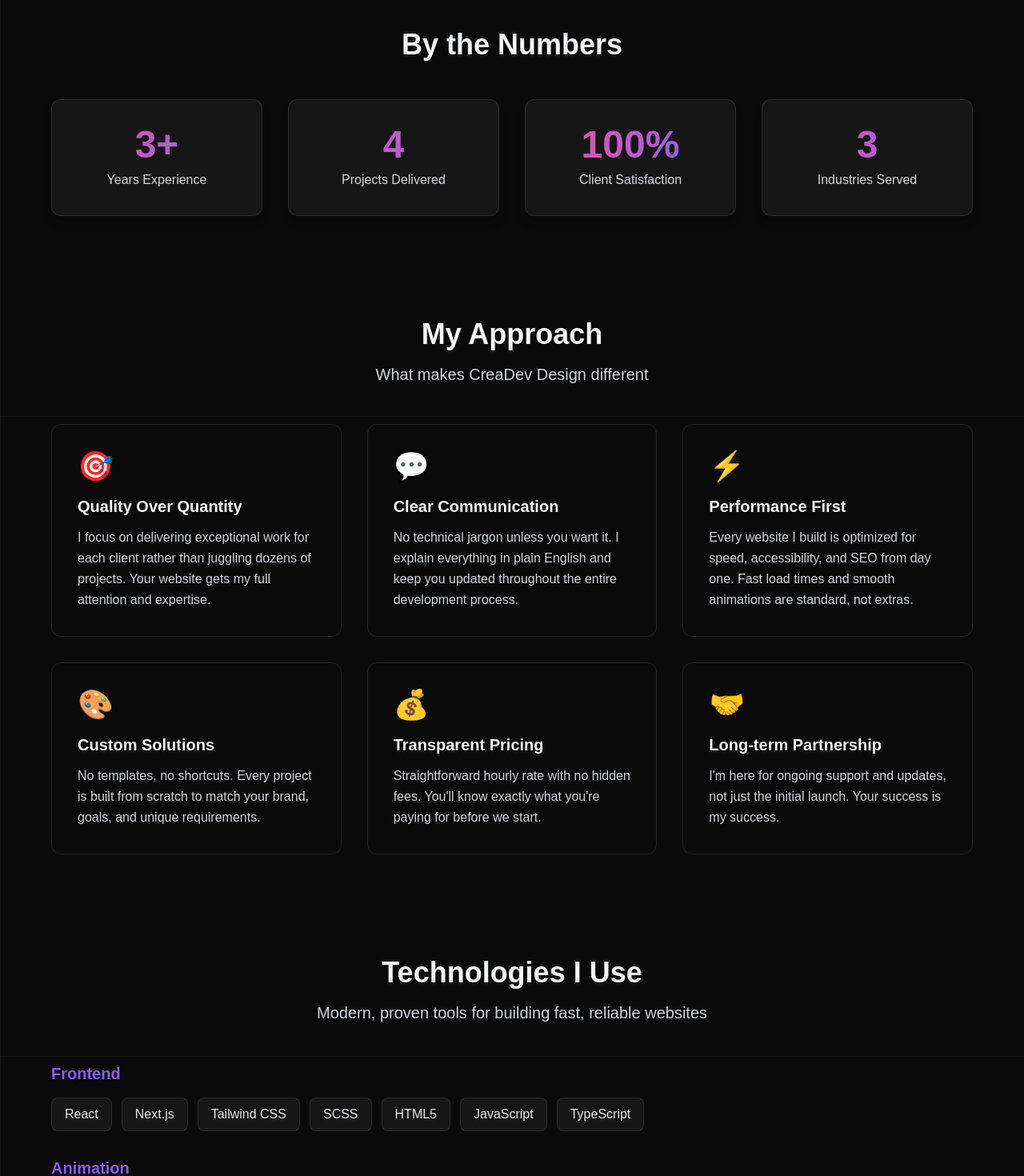
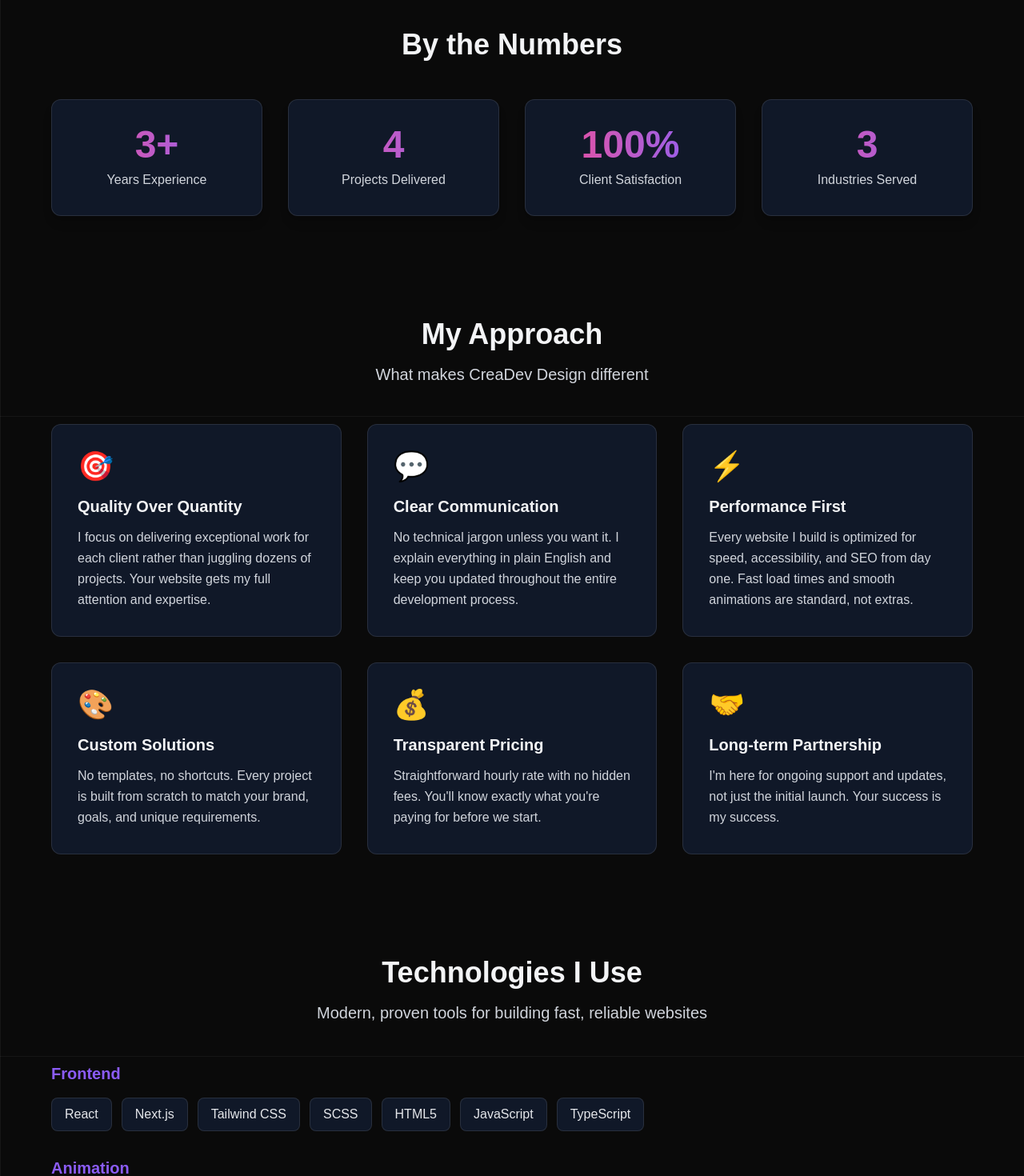
Before and after one commit to yaserhdev/creadev-design, a Next.js app: page /about in a window 1280 px wide. Shown: the part 1080-2550 px from the top of the page at 80% size. Built offline with nearby package versions, Linux system fonts and the light colour scheme.

Commit message:
Completed all styling updates

```diff
--- a/app/about/page.tsx
+++ b/app/about/page.tsx
@@ -95,7 +95,7 @@ export default function AboutPage() {
 
             <div className="grid grid-cols-1 md:grid-cols-2 lg:grid-cols-4 gap-8">
               <ScrollAnimation delay={0.1}>
-                <div className="text-center p-8 bg-white/5 rounded-xl border border-white/10 shadow-lg hover:bg-white/10 transition-all">
+                <div className="text-center p-8 bg-gray-900 rounded-xl border border-white/10 shadow-lg hover:bg-gray-800 transition-all">
                   <div className="text-5xl font-bold bg-gradient-to-r from-brand-pink to-brand-purple bg-clip-text text-transparent mb-2">
                     3+
                   </div>
@@ -104,7 +104,7 @@ export default function AboutPage() {
               </ScrollAnimation>
 
               <ScrollAnimation delay={0.2}>
-                <div className="text-center p-8 bg-white/5 rounded-xl border border-white/10 shadow-lg hover:bg-white/10 transition-all">
+                <div className="text-center p-8 bg-gray-900 rounded-xl border border-white/10 shadow-lg hover:bg-gray-800 transition-all">
                   <div className="text-5xl font-bold bg-gradient-to-r from-brand-pink to-brand-purple bg-clip-text text-transparent mb-2">
                     4
                   </div>
@@ -113,7 +113,7 @@ export default function AboutPage() {
               </ScrollAnimation>
 
               <ScrollAnimation delay={0.3}>
-                <div className="text-center p-8 bg-white/5 rounded-xl border border-white/10 shadow-lg hover:bg-white/10 transition-all">
+                <div className="text-center p-8 bg-gray-900 rounded-xl border border-white/10 shadow-lg hover:bg-gray-800 transition-all">
                   <div className="text-5xl font-bold bg-gradient-to-r from-brand-pink to-brand-purple bg-clip-text text-transparent mb-2">
                     100%
                   </div>
@@ -122,7 +122,7 @@ export default function AboutPage() {
               </ScrollAnimation>
 
               <ScrollAnimation delay={0.4}>
-                <div className="text-center p-8 bg-white/5 rounded-xl border border-white/10 shadow-lg hover:bg-white/10 transition-all">
+                <div className="text-center p-8 bg-gray-900 rounded-xl border border-white/10 shadow-lg hover:bg-gray-800 transition-all">
                   <div className="text-5xl font-bold bg-gradient-to-r from-brand-pink to-brand-purple bg-clip-text text-transparent mb-2">
                     3
                   </div>
@@ -145,7 +145,7 @@ export default function AboutPage() {
 
             <div className="grid md:grid-cols-3 gap-8">
               <ScrollAnimation delay={0.1}>
-                <div className="p-8 border border-white/10 rounded-xl hover:border-brand-purple hover:bg-white/5 transition-all">
+                <div className="p-8 bg-gray-900 border border-white/10 rounded-xl hover:border-brand-purple hover:bg-gray-800 transition-all">
                   <div className="text-4xl mb-4">🎯</div>
                   <h3 className="text-xl font-bold mb-3 text-gray-100">Quality Over Quantity</h3>
                   <p className="text-gray-300 leading-relaxed">
@@ -155,7 +155,7 @@ export default function AboutPage() {
               </ScrollAnimation>
 
               <ScrollAnimation delay={0.2}>
-                <div className="p-8 border border-white/10 rounded-xl hover:border-brand-purple hover:bg-white/5 transition-all">
+                <div className="p-8 bg-gray-900 border border-white/10 rounded-xl hover:border-brand-purple hover:bg-gray-800 transition-all">
                   <div className="text-4xl mb-4">💬</div>
                   <h3 className="text-xl font-bold mb-3 text-gray-100">Clear Communication</h3>
                   <p className="text-gray-300 leading-relaxed">
@@ -165,7 +165,7 @@ export default function AboutPage() {
               </ScrollAnimation>
 
               <ScrollAnimation delay={0.3}>
-                <div className="p-8 border border-white/10 rounded-xl hover:border-brand-purple hover:bg-white/5 transition-all">
+                <div className="p-8 bg-gray-900 border border-white/10 rounded-xl hover:border-brand-purple hover:bg-gray-800 transition-all">
                   <div className="text-4xl mb-4">⚡</div>
                   <h3 className="text-xl font-bold mb-3 text-gray-100">Performance First</h3>
                   <p className="text-gray-300 leading-relaxed">
@@ -175,7 +175,7 @@ export default function AboutPage() {
               </ScrollAnimation>
 
               <ScrollAnimation delay={0.4}>
-                <div className="p-8 border border-white/10 rounded-xl hover:border-brand-purple hover:bg-white/5 transition-all">
+                <div className="p-8 bg-gray-900 border border-white/10 rounded-xl hover:border-brand-purple hover:bg-gray-800 transition-all">
                   <div className="text-4xl mb-4">🎨</div>
                   <h3 className="text-xl font-bold mb-3 text-gray-100">Custom Solutions</h3>
                   <p className="text-gray-300 leading-relaxed">
@@ -185,7 +185,7 @@ export default function AboutPage() {
               </ScrollAnimation>
 
               <ScrollAnimation delay={0.5}>
-                <div className="p-8 border border-white/10 rounded-xl hover:border-brand-purple hover:bg-white/5 transition-all">
+                <div className="p-8 bg-gray-900 border border-white/10 rounded-xl hover:border-brand-purple hover:bg-gray-800 transition-all">
                   <div className="text-4xl mb-4">💰</div>
                   <h3 className="text-xl font-bold mb-3 text-gray-100">Transparent Pricing</h3>
                   <p className="text-gray-300 leading-relaxed">
@@ -195,7 +195,7 @@ export default function AboutPage() {
               </ScrollAnimation>
 
               <ScrollAnimation delay={0.6}>
-                <div className="p-8 border border-white/10 rounded-xl hover:border-brand-purple hover:bg-white/5 transition-all">
+                <div className="p-8 bg-gray-900 border border-white/10 rounded-xl hover:border-brand-purple hover:bg-gray-800 transition-all">
                   <div className="text-4xl mb-4">🤝</div>
                   <h3 className="text-xl font-bold mb-3 text-gray-100">Long-term Partnership</h3>
                   <p className="text-gray-300 leading-relaxed">
@@ -228,7 +228,7 @@ export default function AboutPage() {
                       {techs.map((tech) => (
                         <span
                           key={tech}
-                          className="px-4 py-2 bg-white/5 text-gray-200 rounded-lg border border-white/10 hover:bg-white/10 hover:border-brand-purple transition-all font-medium"
+                          className="px-4 py-2 bg-gray-900 text-gray-200 rounded-lg border border-white/10 hover:bg-gray-800 hover:border-brand-purple transition-all font-medium"
                         >
                           {tech}
                         </span>
@@ -240,7 +240,7 @@ export default function AboutPage() {
             </div>
 
             <ScrollAnimation delay={0.5}>
-              <div className="mt-12 p-8 bg-white/5 rounded-xl border border-white/10">
+              <div className="mt-12 p-8 bg-gray-900 rounded-xl border border-white/10">
                 <p className="text-center text-gray-300 leading-relaxed">
                   <strong className="text-brand-purple">Specialties:</strong> Tailwind CSS for rapid, responsive design • GSAP for buttery-smooth animations • Next.js for performance • Shopify API integration for e-commerce
                 </p>
--- a/components/layout/Footer.tsx
+++ b/components/layout/Footer.tsx
@@ -4,7 +4,7 @@ export default function Footer() {
   const currentYear = new Date().getFullYear();
 
   return (
-    <footer className="border-t border-gray-200 bg-white mt-auto">
+    <footer className="border-t border-gray-200 bg-black mt-auto">
       <div className="container mx-auto px-4 py-12">
         <div className="grid grid-cols-1 md:grid-cols-4 gap-8">
           {/* Brand Column */}
--- a/components/sections/ContactForm.tsx
+++ b/components/sections/ContactForm.tsx
@@ -250,16 +250,16 @@ export default function ContactForm() {
         <h3 className="text-2xl font-bold mb-4">Other Ways to Reach Me</h3>
         <div className="space-y-3 text-gray-700">
           <p>
-            <strong className="text-gray-900">Email:</strong>{' '}
+            <strong className="text-white">Email:</strong>{' '}
             <a href="mailto:yaser@creadevdesign.com" className="text-brand-purple hover:underline">
               yaser@creadevdesign.com
             </a>
           </p>
           <p>
-            <strong className="text-gray-900">Location:</strong> Fairfax, Virginia
+            <strong className="text-white">Location:</strong> Fairfax, Virginia
           </p>
           <p>
-            <strong className="text-gray-900">Response Time:</strong> Within 24 hours
+            <strong className="text-white">Response Time:</strong> Within 24 hours
           </p>
         </div>
       </div>
--- a/components/sections/Services.tsx
+++ b/components/sections/Services.tsx
@@ -21,7 +21,7 @@ export default function Services() {
         <div className="grid grid-cols-1 md:grid-cols-2 lg:grid-cols-3 gap-8 max-w-7xl mx-auto">
           {services.map((service, index) => (
             <ScrollAnimation key={service.id} delay={index * 0.1} className="h-full">
-              <div className="group p-8 border border-gray-200 rounded-xl hover:shadow-2xl hover:border-brand-purple transition-all duration-300 hover:-translate-y-2 h-full flex flex-col">
+              <div className="group p-8 border border-white/10 rounded-xl hover:shadow-2xl hover:border-brand-purple transition-all duration-300 hover:-translate-y-2 h-full flex flex-col bg-gray-900">
                 {/* Icon */}
                 <div className="text-5xl mb-4 transform group-hover:scale-110 transition-transform duration-300">
                   {service.icon}
```
Also changed, not shown: app/services/page.tsx (+5 -5 lines), app/work/page.tsx (+9 -9 lines), components/sections/About.tsx (+4 -4 lines).
